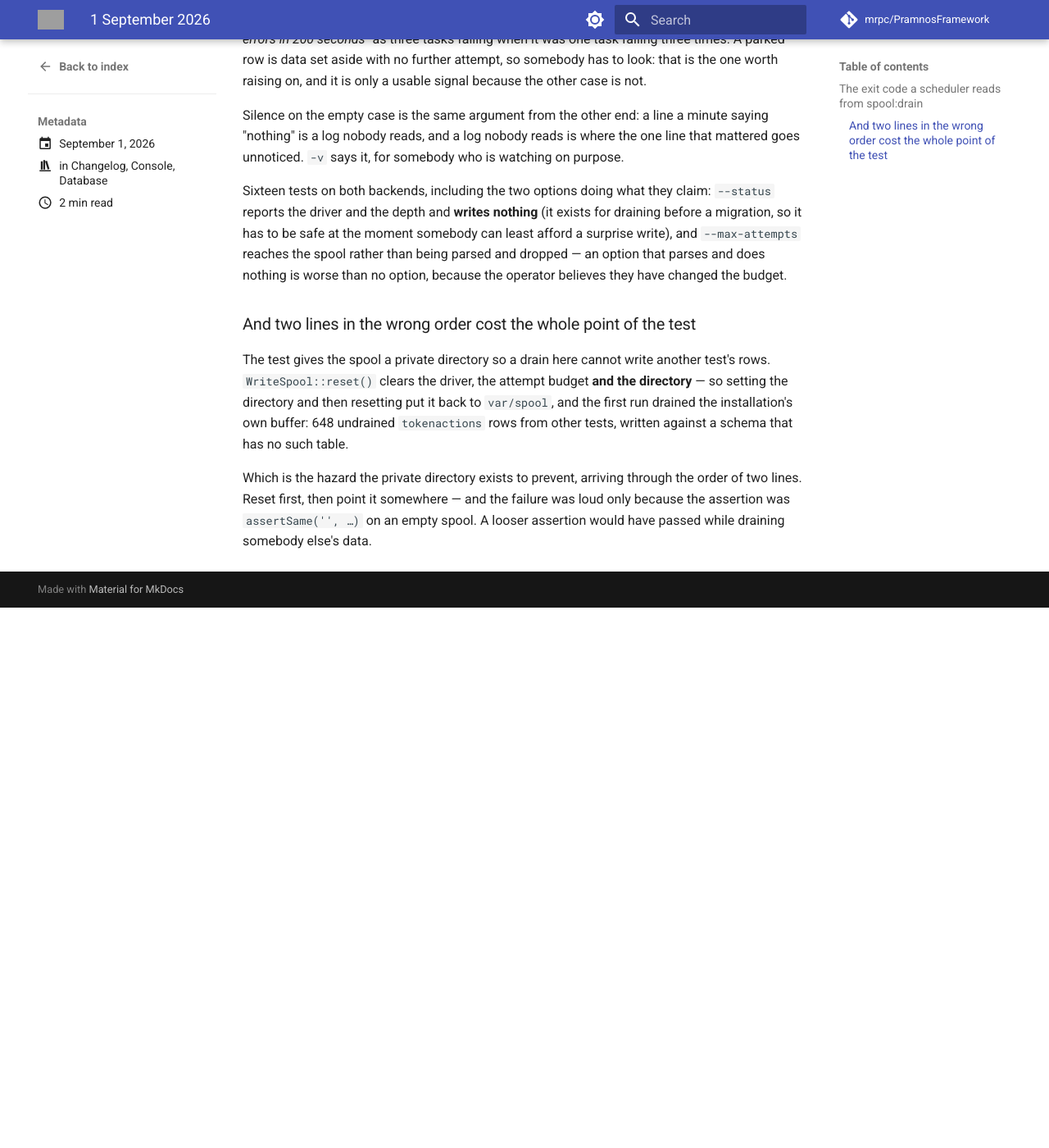
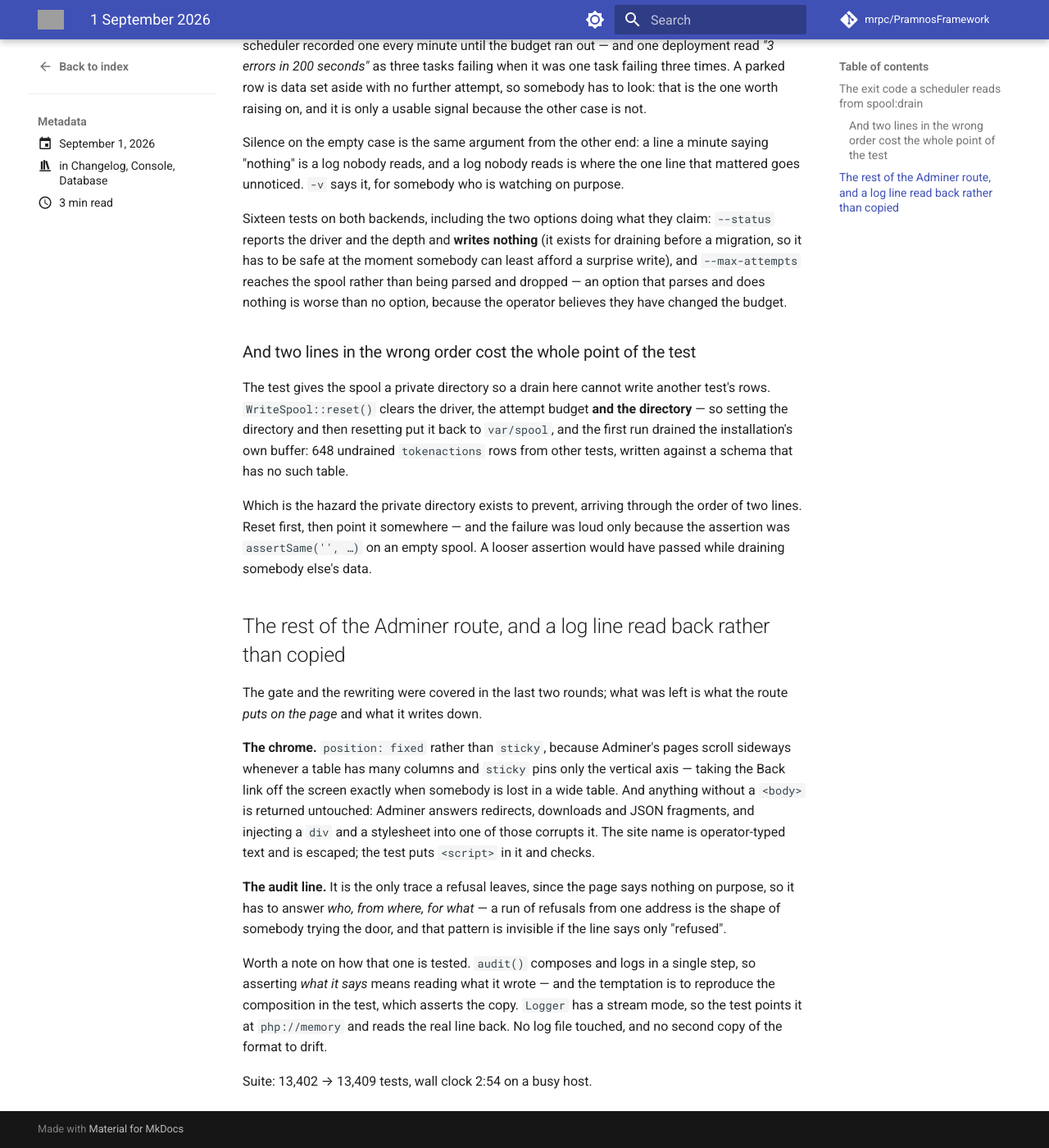
Before and after one commit to mrpc/PramnosFramework, an MkDocs documentation site: the page built from docs/version-history/posts/2026-09-01.md, in a window 1280 px wide and 1400 px high, scrolled down 776 px. Shown: the whole window at 82% size. Built offline with MkDocs 1.6.1 and Material for MkDocs 9.7.7, drawn with Linux system fonts in a browser that asks for light colours; comment, search, counter and statistics services are not loaded; before the commit the page ends 1517 px from its top, so only the background shows below that; some of the changed text lies outside the part shown; grey boxes are pictures that could not be loaded.

Commit message:
test(adminer): the chrome, the paths, and a log line read back rather than copied
The gate and the link rewriting were covered in the last two rounds. What was left
is what the route puts on the page and what it writes down.

The chrome: `position: fixed` rather than sticky, because Adminer's pages scroll
sideways whenever a table has many columns and sticky pins only the vertical axis —
taking Back off the screen exactly when somebody is lost in a wide table. And
anything without a <body> is returned untouched, since Adminer answers redirects,
downloads and JSON fragments and injecting a div and a stylesheet into one of those
corrupts it. The site name is operator-typed text, so the test puts <script> in it
and checks the escaping.

The audit line is the only trace a refusal leaves — the page says nothing on
purpose — so it has to answer who, from where, for what. A run of refusals from one
address is the shape of somebody trying the door, and that pattern is invisible if
the line says only "refused".

How that one is tested is worth the note. audit() composes and logs in one step, so
asserting what it says means reading what it wrote, and the temptation is to
reproduce the composition in the test — which asserts the copy. Logger has a stream
mode, so the test points it at php://memory and reads the real line back: no log
file touched, and no second copy of the format to drift from the first.

Suite 13,402 → 13,409 tests.

Guide and changelog updated.

```diff
--- a/docs/version-history/posts/2026-09-01.md
+++ b/docs/version-history/posts/2026-09-01.md
@@ -8,9 +8,10 @@ categories:
 
 # 1 September 2026
 
-1 change:
+2 changes:
 
 - The exit code a scheduler reads from `spool:drain`
+- The rest of the Adminer route, and a log line read back rather than copied
 <!-- more -->
 
 ## The exit code a scheduler reads from `spool:drain`
@@ -56,3 +57,27 @@ Which is the hazard the private directory exists to prevent, arriving through th
 lines. Reset first, then point it somewhere — and the failure was loud only because the assertion
 was `assertSame('', …)` on an empty spool. A looser assertion would have passed while draining
 somebody else's data.
+
+## The rest of the Adminer route, and a log line read back rather than copied
+
+The gate and the rewriting were covered in the last two rounds; what was left is what the route
+*puts on the page* and what it writes down.
+
+**The chrome.** `position: fixed` rather than `sticky`, because Adminer's pages scroll sideways
+whenever a table has many columns and `sticky` pins only the vertical axis — taking the Back link
+off the screen exactly when somebody is lost in a wide table. And anything without a `<body>` is
+returned untouched: Adminer answers redirects, downloads and JSON fragments, and injecting a `div`
+and a stylesheet into one of those corrupts it. The site name is operator-typed text and is
+escaped; the test puts `<script>` in it and checks.
+
+**The audit line.** It is the only trace a refusal leaves, since the page says nothing on purpose,
+so it has to answer *who, from where, for what* — a run of refusals from one address is the shape
+of somebody trying the door, and that pattern is invisible if the line says only "refused".
+
+Worth a note on how that one is tested. `audit()` composes and logs in a single step, so asserting
+*what it says* means reading what it wrote — and the temptation is to reproduce the composition in
+the test, which asserts the copy. `Logger` has a stream mode, so the test points it at
+`php://memory` and reads the real line back. No log file touched, and no second copy of the format
+to drift.
+
+Suite: 13,402 → 13,409 tests, wall clock 2:54 on a busy host.
```
Also changed, not shown: docs/Pramnos_DevPanel_Guide.md (+19 -0 lines), 1 other file.
